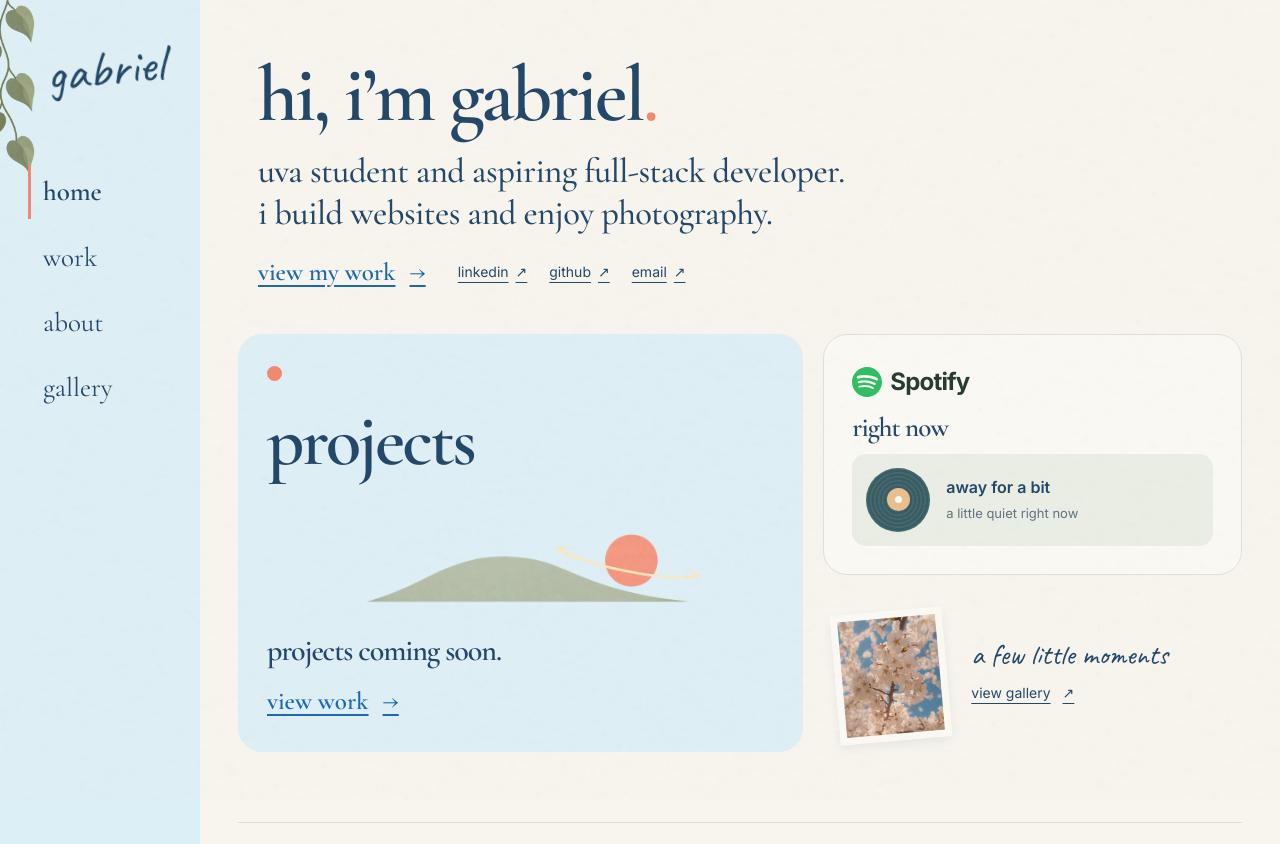
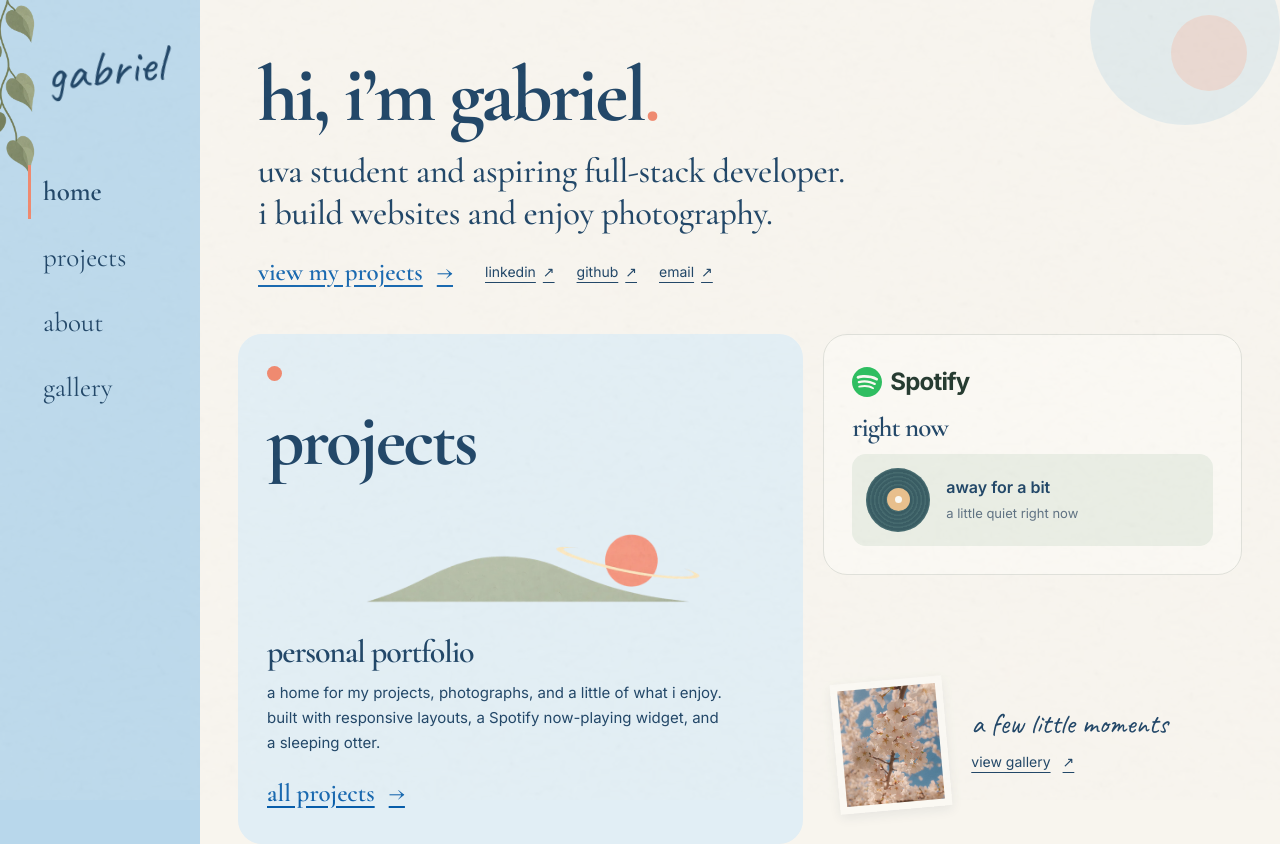
Before and after one commit to gdcruz0911/portfolio, a Next.js app: page / in a window 1280 px wide. Shown: the top 844 px of the page. Built offline with nearby package versions, Linux system fonts and the light colour scheme; no server answers.

Commit message:
feat(projects): showcase portfolio and restore reference styling

```diff
--- a/src/app/globals.css
+++ b/src/app/globals.css
@@ -7,7 +7,7 @@
   --muted: #536779;
   --border: #dedfd8;
   --accent: #1763a0;
-  --blue: #dceef6;
+  --blue: #e1eef5;
   --coral: #ef8064;
 }
 @theme inline {
@@ -34,7 +34,7 @@ a:hover { text-decoration-thickness: 2px; }
 .skip-link { position: fixed; top: 12px; left: 12px; z-index: 200; padding: 12px 20px; background: white; transform: translateY(-150%); }
 .skip-link:focus { transform: none; }
 .site-shell { display: grid; grid-template-columns: 200px minmax(0, 1fr); max-width: 1500px; min-height: calc(100vh - 100px); margin: 0 auto; }
-.site-header { position: relative; background: var(--blue); padding: 38px 28px; overflow: hidden; }
+.site-header { position: relative; background: #b8d7eb; padding: 38px 28px; overflow: hidden; }
 .site-header > .signature { position: relative; z-index: 1; display: inline-block; font-size: 52px; margin-left: 18px; line-height: 1.2; transform: rotate(-6deg); }
 .navigation { position: relative; z-index: 1; display: flex; flex-direction: column; gap: 12px; margin-top: 65px; }
 .navigation a { font-family: var(--font-display), Georgia, serif; font-size: 27px; padding: 5px 12px; border-left: 3px solid transparent; }
@@ -44,8 +44,10 @@ a:hover { text-decoration-thickness: 2px; }
 .sidebar-plant { position: absolute; width: 100px; height: 230px; object-fit: contain; top: -55px; left: -48px; pointer-events: none; }
 #main-content { min-width: 0; padding: 50px 38px 72px; }
 #main-content:focus { outline: none; }
-.home-intro { padding: 4px 20px 40px; }
-.home-intro h1 { font-size: clamp(54px, 6.2vw, 96px); margin: 0 0 14px; }
+.home-intro { position: relative; isolation: isolate; padding: 4px 20px 40px; }
+.home-intro::before { content: ""; position: absolute; z-index: -1; width: 190px; height: 190px; right: -38px; top: -115px; border-radius: 50%; background: #cbdfe980; }
+.home-intro::after { content: ""; position: absolute; z-index: -1; width: 76px; height: 76px; right: -5px; top: -35px; border-radius: 50%; background: #f4b49d60; }
+.home-intro h1 { font-weight: 700; font-size: clamp(54px, 6.2vw, 96px); margin: 0 0 14px; }
 .home-intro p { font-family: var(--font-display), Georgia, serif; font-size: clamp(24px, 2.7vw, 35px); line-height: 1.2; font-weight: 500; letter-spacing: -.015em; }
 .text-link { display: inline-flex; align-items: center; gap: 14px; min-height: 44px; color: #075daa; text-decoration: underline; font-family: var(--font-display), Georgia, serif; font-weight: 600; font-size: 25px; }
 .intro-link { margin-top: 15px; }
@@ -53,7 +55,7 @@ a:hover { text-decoration-thickness: 2px; }
 .paper-panel { border: 1px solid var(--border); border-radius: 24px; padding: 28px; min-width: 0; background: var(--surface); }
 .projects-panel { grid-row: 1 / 3; background: var(--blue); border-color: transparent; }
 .section-dot { display: inline-block; width: 15px; height: 15px; border-radius: 50%; flex: 0 0 auto; }
-.projects-panel h2 { font-size: clamp(52px, 5.7vw, 80px); margin: 14px 0 0; }
+.projects-panel h2 { font-weight: 700; font-size: clamp(52px, 5.7vw, 80px); margin: 14px 0 0; }
 .project-landscape { display: block; width: 100%; height: 130px; object-fit: contain; margin: 16px 0 0; }
 .coming-soon { font-size: 30px; margin: 10px 0 12px; }
 .listening-panel { grid-column: 2; align-self: start; }
@@ -110,14 +112,14 @@ a:hover { text-decoration-thickness: 2px; }
   .navigation a { font-size: 24px; min-height: 44px; }
   #main-content { padding: 22px 20px 100px; }
   .home-intro { padding: 8px 10px 30px; }
-  .home-intro h1 { font-size: clamp(39px, 10.6vw, 72px); margin-bottom: 12px; }
+  .home-intro h1 { font-weight: 700; font-size: clamp(39px, 10.6vw, 72px); margin-bottom: 12px; }
   .home-intro p { font-size: 24px; line-height: 1.2; }
   .text-link { font-size: 24px; }
   .intro-link { margin-top: 12px; }
   .home-grid { display: flex; flex-direction: column; gap: 18px; }
   .listening-panel { align-self: stretch; }
   .paper-panel { padding: 24px; border-radius: 22px; }
-  .projects-panel h2 { font-size: 61px; margin-top: 12px; }
+  .projects-panel h2 { font-weight: 700; font-size: 61px; margin-top: 12px; }
   .project-landscape { height: 100px; margin: 14px 0 0; }
   .coming-soon { font-size: 28px; }
   .spotify-brand { font-size: 25px; }
@@ -152,12 +154,12 @@ a:hover { text-decoration-thickness: 2px; }
 .viewer-controls button:first-child { font-size: 15px; border: 0; border-radius: 0; }
 .viewer-controls span { margin-right: auto; font-size: 14px; }
 .viewer-image { width: 100%; height: 72dvh; object-fit: contain; padding: 12px; }
-.site-footer { background: #dceaf0; color: var(--foreground); border-top: 1px solid #b9ced8; margin-top: 0; background-image: radial-gradient(ellipse at 75% 100%, #c9dfe9, transparent 70%); }
+.site-footer { background: #285c87; color: #fbf9f3; border-top: 1px solid #234f74; margin-top: 0; background-image: radial-gradient(ellipse at 75% 100%, #39739a, transparent 70%); }
 .footer-inner { display: grid; grid-template-columns: 1fr 240px auto; gap: 10px 40px; min-height: 240px; padding: 25px 42px; }
 .footer-note .signature { font-size: 32px; }
 .footer-note p { font-size: 14px; margin-top: 5px; }
 .footer-copyright { grid-column: 1 / -1; }
-.site-footer :focus-visible { outline-color: var(--accent); }
+.site-footer :focus-visible { outline-color: #ffe1a5; }
 .social-icons { gap: 18px; }
 .social-icons a { width: 48px; height: 48px; justify-content: center; }
 .social-icons svg { width: 24px; height: 24px; }
@@ -188,3 +190,11 @@ a:hover { text-decoration-thickness: 2px; }
   .sleep-marks i:nth-child(2) { transform: translate(12px, -18px); }
   .sleep-marks i:nth-child(3) { transform: translate(24px, -36px); }
 }
+
+.selected-project { margin: 10px 0 16px; }
+.selected-project h3 { font-size: 32px; margin-bottom: 12px; }
+.selected-project p { max-width: 460px; font-size: 15px; line-height: 1.65; }
+@media (max-width: 760px) {
+  .home-intro::before { width: 115px; height: 115px; right: -20px; top: -110px; }
+  .home-intro::after { width: 48px; height: 48px; right: 0; top: -45px; }
+}
--- a/src/app/layout.tsx
+++ b/src/app/layout.tsx
@@ -15,7 +15,7 @@ const inter = Inter({
 const cormorant = Cormorant_Garamond({
   subsets: ["latin"],
   variable: "--font-display",
-  weight: ["400", "500", "600"],
+  weight: ["400", "500", "600", "700"],
   display: "swap",
 });
 
--- a/src/app/page.tsx
+++ b/src/app/page.tsx
@@ -3,7 +3,6 @@ import Image from "next/image";
 import Link from "next/link";
 import { projects, socialLinks } from "@/data/content";
 import { NowPlaying } from "@/components/NowPlaying";
-import { ProjectCard } from "@/components/ProjectCard";
 
 export default function Home() {
   return (
@@ -12,7 +11,7 @@ export default function Home() {
         <h1 className="display-type">hi, i&rsquo;m gabriel<span className="coral">.</span></h1>
         <p>uva student and aspiring full-stack developer.<br />i build websites and enjoy photography.</p>
         <div className="intro-actions">
-          <Link href="/work" className="text-link intro-link">view my work <span aria-hidden>→</span></Link>
+          <Link href="/projects" className="text-link intro-link">view my projects <span aria-hidden>→</span></Link>
           <nav className="intro-socials" aria-label="connect with gabriel">
             <a href={socialLinks.linkedin} target="_blank" rel="noreferrer noopener">linkedin <span aria-hidden>↗</span></a>
             <a href={socialLinks.github} target="_blank" rel="noreferrer noopener">github <span aria-hidden>↗</span></a>
@@ -24,11 +23,12 @@ export default function Home() {
         <section className="paper-panel projects-panel" aria-labelledby="projects-title">
           <span className="section-dot coral-bg" aria-hidden />
           <h2 id="projects-title" className="display-type">projects</h2>
-          {projects.length ? <ProjectCard project={projects[0]} /> : <>
-            <Image src="/art/landscape.webp" alt="" width={900} height={300} sizes="(min-width: 900px) 40vw, 90vw" className="project-landscape" />
-            <p className="display-type coming-soon">projects coming soon.</p>
-          </>}
-          <Link href="/work" className="text-link">view work <span aria-hidden>→</span></Link>
+          <Image src="/art/landscape.webp" alt="" width={900} height={300} loading="eager" sizes="(min-width: 900px) 40vw, 90vw" className="project-landscape" />
+          {projects.length ? <div className="selected-project">
+            <h3 className="display-type">{projects[0].title}</h3>
+            <p>{projects[0].description}</p>
+          </div> : <p className="display-type coming-soon">projects coming soon.</p>}
+          <Link href="/projects" className="text-link">all projects <span aria-hidden>→</span></Link>
         </section>
         <section className="paper-panel listening-panel" aria-label="Spotify listening status"><NowPlaying /></section>
         <section className="photography-panel" aria-labelledby="photography-title">
--- /dev/null
+++ b/src/app/projects/page.tsx
@@ -0,0 +1,38 @@
+import type { Metadata } from "next";
+import { PageHeader } from "@/components/PageHeader";
+import { ProjectCard } from "@/components/ProjectCard";
+import { projects } from "@/data/content";
+
+export const metadata: Metadata = {
+  title: "Projects",
+  description: "Selected projects.",
+};
+
+const ACCENT = "#1763a0";
+
+export default function ProjectsPage() {
+  return (
+    <div
+      className="pb-16"
+      style={{ "--accent": ACCENT } as React.CSSProperties}
+    >
+      <PageHeader eyebrow="learning by making" title="projects" accent={ACCENT}>
+        things i&rsquo;m building and what i&rsquo;m learning along the way.
+      </PageHeader>
+
+      {projects.length === 0 ? (
+        <div className="border-t border-[var(--border)] py-24 text-center">
+          <p className="text-[var(--muted)]">
+            projects coming soon.
+          </p>
+        </div>
+      ) : (
+        <div>
+          {projects.map((project) => (
+            <ProjectCard key={project.title} project={project} />
+          ))}
+        </div>
+      )}
+    </div>
+  );
+}
--- a/src/app/work/page.tsx
+++ b/src/app/work/page.tsx
@@ -1,39 +1,5 @@
-import type { Metadata } from "next";
-import { PageHeader } from "@/components/PageHeader";
-import { ProjectCard } from "@/components/ProjectCard";
-import { projects } from "@/data/content";
-
-export const metadata: Metadata = {
-  title: "Work",
-  description: "Selected projects.",
-};
-
-const ACCENT = "#1763a0";
+import { redirect } from "next/navigation";
 
 export default function WorkPage() {
-  return (
-    <div
-      className="pb-16"
-      style={{ "--accent": ACCENT } as React.CSSProperties}
-    >
-      <PageHeader eyebrow="Selected work" title="Work" accent={ACCENT}>
-        a handful of things i&rsquo;ve built, from school projects to weekend
-        experiments.
-      </PageHeader>
-
-      {projects.length === 0 ? (
-        <div className="border-t border-[var(--border)] py-24 text-center">
-          <p className="text-[var(--muted)]">
-            projects coming soon.
-          </p>
-        </div>
-      ) : (
-        <div>
-          {projects.map((project) => (
-            <ProjectCard key={project.title} project={project} />
-          ))}
-        </div>
-      )}
-    </div>
-  );
+  redirect("/projects");
 }
--- a/src/components/ProjectCard.tsx
+++ b/src/components/ProjectCard.tsx
@@ -7,7 +7,7 @@ export function ProjectCard({ project }: { project: Project }) {
   const [failedVideo, setFailedVideo] = useState<string | null>(null);
   return (
     <article className="py-8 border-t border-[var(--border)] space-y-4">
-      <h3 className="display-type text-4xl">{project.title}</h3>
+      <h2 className="display-type text-4xl">{project.title}</h2>
       <p className="leading-relaxed">{project.description}</p>
       <ul className="flex flex-wrap gap-3 text-sm text-[var(--muted)]">{project.tech.map((tech) => <li key={tech}>{tech}</li>)}</ul>
       {project.walkthrough && <div data-no-sparks>
--- a/src/data/content.ts
+++ b/src/data/content.ts
@@ -17,8 +17,15 @@ export interface Project {
   github?: string;
 }
 
-// TODO: Replace with real projects.
-export const projects: Project[] = [];
+export const projects: Project[] = [
+  {
+    title: "personal portfolio",
+    description: "a home for my projects, photographs, and a little of what i enjoy. built with responsive layouts, a Spotify now-playing widget, and a sleeping otter.",
+    tech: ["Next.js", "React", "TypeScript", "Tailwind CSS", "Framer Motion"],
+    demo: "/",
+    github: "https://github.com/gdcruz0911/portfolio",
+  },
+];
 
 export interface GalleryImage {
   src: string;
@@ -86,7 +93,7 @@ export const socialLinks = {
 
 export const navItems = [
   { href: "/", label: "Home", accent: "#75bce9" },
-  { href: "/work", label: "Work", accent: "#75bce9" },
+  { href: "/projects", label: "Projects", accent: "#75bce9" },
   { href: "/about", label: "About", accent: "#75bce9" },
   { href: "/gallery", label: "Gallery", accent: "#75bce9" },
 ] as const;
```
Also changed, not shown: 2 other files (tests, documents, lock files or other folders).
